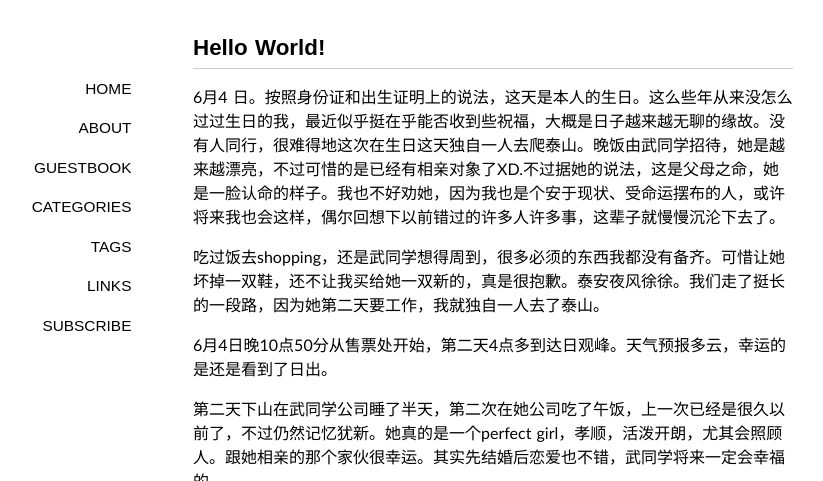
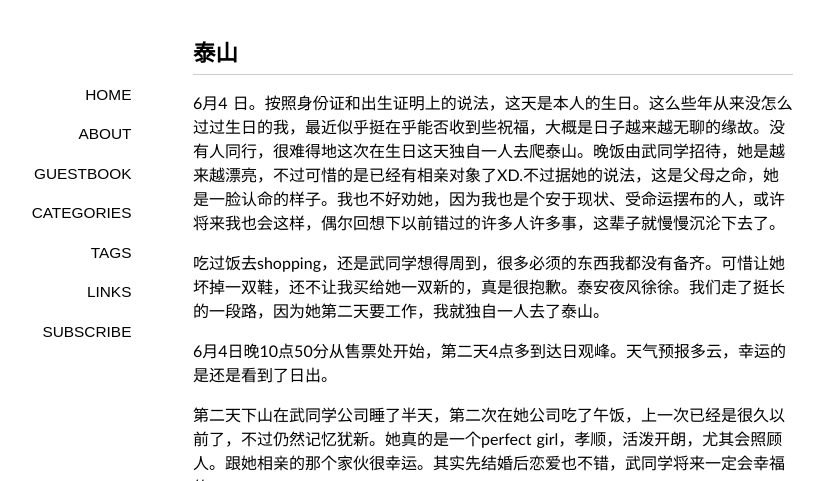
Before and after one commit to zhuxulu/zhuxulu.github.com, a Jekyll site: the page built from _posts/2011/2011-06-06-taishan.md, in a window 1280 px wide, cut to the strip 0-481 px from the top of the page. Shown: the whole strip, without its empty margins (147-970 px from the left). Built offline with Jekyll 4.4.1, drawn with Linux system fonts in a browser that asks for light colours; some web fonts are replaced; Markdown is read by kramdown in place of the engine named in the settings; comment, search, counter and statistics services are not loaded.

Commit message:
daily taishan

```diff
--- a/_posts/2011/2011-06-06-taishan.md
+++ b/_posts/2011/2011-06-06-taishan.md
@@ -1,6 +1,6 @@
 ---
 layout: post
-title: Hello World!
+title: 泰山
 categories:
 - daily
 tags:
```
